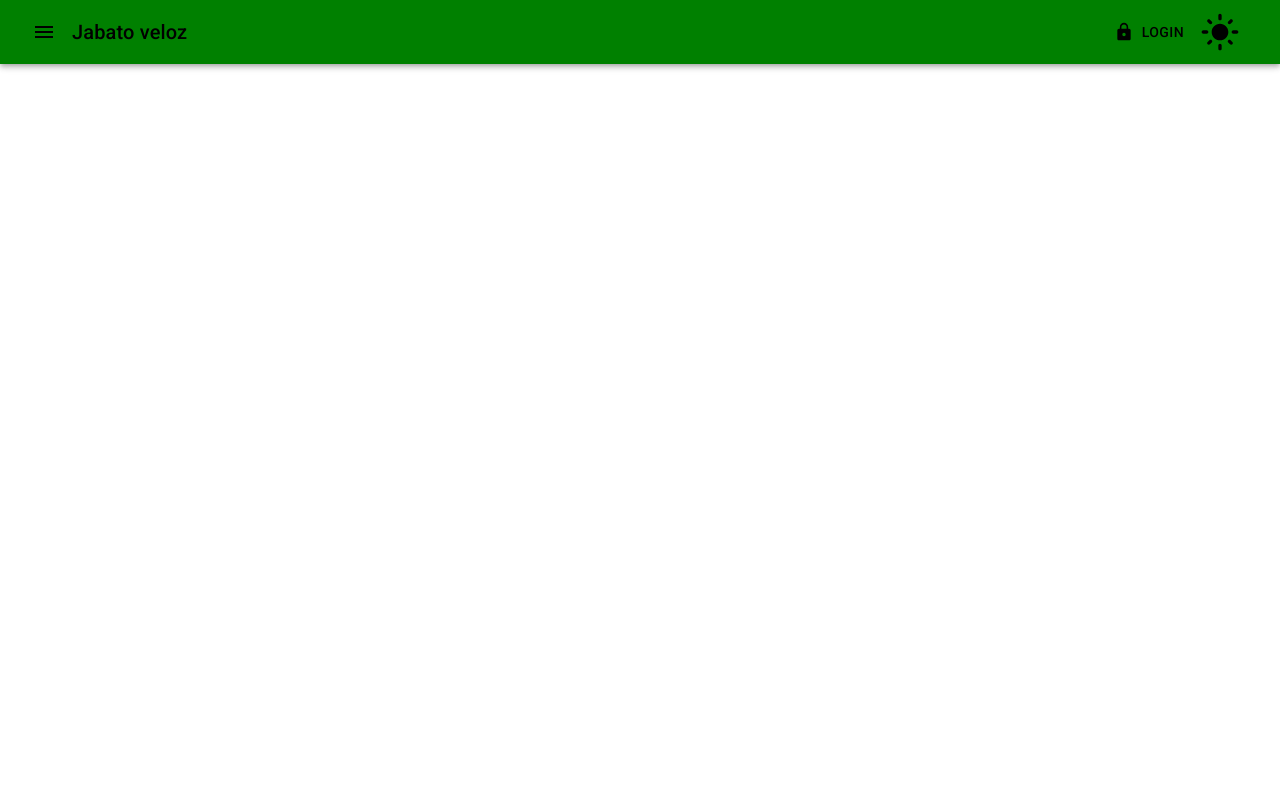
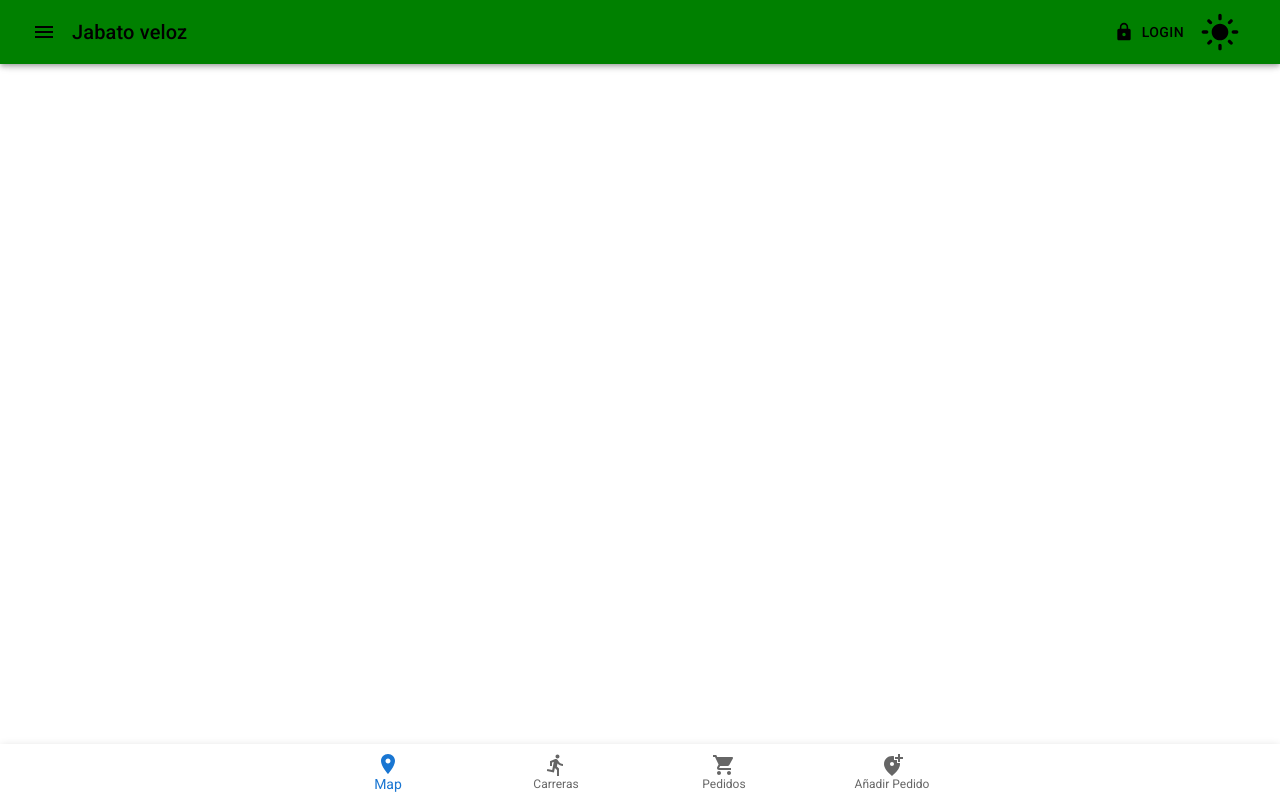
Before and after one commit to IHCantabraba/JabatoVeloz, a React (Vite) app in the folder client/: page / in a window 1280 px wide. Built offline with nearby package versions, Linux system fonts and the light colour scheme.

Commit message:
Navigation menu

```diff
--- a/client/src/App.jsx
+++ b/client/src/App.jsx
@@ -5,6 +5,7 @@ import Login from './components/Login/Login'
 import NavBar from './components/NavBar/NavBar'
 import Notis from './components/Notis/Notis'
 import { useValue } from './context/ContextProvider'
+import BottomNAv from './components/User/BottomNAv'
 
 function App() {
   const {
@@ -31,6 +32,7 @@ function App() {
       ></div>
       <Login />
       <NavBar />
+      <BottomNAv />
     </>
   )
 }
--- a/client/src/actions/user.js
+++ b/client/src/actions/user.js
@@ -71,6 +71,7 @@ export const UpdateProfile = async (currentUser, updatedFields, dispatch) => {
     data.append('img', file)
   }
   try {
+    /* TODO resuar fetchData function y tryCatch */
     const result = await fetch(
       `${baseUrl}/api/users/${currentUser.result.user._id}`,
       {
@@ -80,7 +81,7 @@ export const UpdateProfile = async (currentUser, updatedFields, dispatch) => {
       }
     )
     const response = await result.json()
-    console.log(`response is`, response)
+    /* TODO revisar */
     currentUser.result.user.img = response.result.img
     currentUser.result.user.nombre = response.result.nombre
     if (response.success) {
--- a/client/src/components/NavBar/NavBar.jsx
+++ b/client/src/components/NavBar/NavBar.jsx
@@ -24,9 +24,12 @@ const NavBar = () => {
   } = useValue()
 
   return (
+    <>
       <AppBar
         style={{
-        backgroundColor: `var(--ihc-toolbar-${light ? 'light' : 'dark'}-mode)`,
+          backgroundColor: `var(--ihc-toolbar-${
+            light ? 'light' : 'dark'
+          }-mode)`,
           justifyContent: 'space-between'
         }}
       >
@@ -98,6 +101,9 @@ const NavBar = () => {
           </Toolbar>
         </Container>
       </AppBar>
+      {/* añadir el toolbar para bajar el contenido y que no se esconda debajo del NavBar de la app */}
+      <Toolbar />
+    </>
   )
 }
 
--- a/client/src/components/Profile/Profile.jsx
+++ b/client/src/components/Profile/Profile.jsx
@@ -41,8 +41,6 @@ const Profile = () => {
     const name = nameRef.current.value
 
     UpdateProfile(currentUser, { name, file: profile.file }, dispatch)
-
-    console.log(response)
   }
 
   return (
--- /dev/null
+++ b/client/src/components/User/BottomNAv.jsx
@@ -0,0 +1,62 @@
+import React, { useEffect, useRef, useState } from 'react'
+import {
+  BottomNavigation,
+  BottomNavigationAction,
+  Box,
+  Paper
+} from '@mui/material'
+import { LocationOn } from '@mui/icons-material'
+import DirectionsRunIcon from '@mui/icons-material/DirectionsRun'
+import ShoppingCartIcon from '@mui/icons-material/ShoppingCart'
+import AddLocationAltIcon from '@mui/icons-material/AddLocationAlt'
+import ClusterMap from '../../pages/ClusterMap/ClusterMap'
+import Carreras from '../../pages/Carreras/Carreras'
+import Pedidos from '../../pages/Pedidos/Pedidos'
+import AddPedido from '../../pages/AddPedido/AddPedido'
+const BottomNAv = () => {
+  /* estado que controla el click de cada icono de los existentes en lña barra de navegador. */
+  const [value, setValue] = useState(0)
+
+  /* al cambiar entre páginas, hacer scroll al inicio  */
+  const ref = useRef()
+  useEffect(() => {
+    ref.current.ownerDocument.body.scrollTop = 0
+  }, [value])
+
+  return (
+    <Box ref={ref}>
+      {/* crear un switcher entre páginas en JSX */}
+      {
+        {
+          0: <ClusterMap />,
+          1: <Carreras />,
+          2: <Pedidos />,
+          3: <AddPedido />
+        }[value]
+      }
+      <Paper
+        elevation={3}
+        sx={{ position: 'fixed', bottom: 0, left: 0, right: 0, zIndex: 2 }}
+      >
+        <BottomNavigation
+          showLabels
+          value={value}
+          onChange={(e, newValue) => setValue(newValue)}
+        >
+          <BottomNavigationAction label='Map' icon={<LocationOn />} />
+          <BottomNavigationAction
+            label='Carreras'
+            icon={<DirectionsRunIcon />}
+          />
+          <BottomNavigationAction label='Pedidos' icon={<ShoppingCartIcon />} />
+          <BottomNavigationAction
+            label='Añadir Pedido'
+            icon={<AddLocationAltIcon />}
+          />
+        </BottomNavigation>
+      </Paper>
+    </Box>
+  )
+}
+
+export default BottomNAv
--- /dev/null
+++ b/client/src/pages/AddPedido/AddDate/AddDate.jsx
@@ -0,0 +1,7 @@
+import React from 'react'
+
+const AddDate = () => {
+  return <div>Date</div>
+}
+
+export default AddDate
--- /dev/null
+++ b/client/src/pages/AddPedido/AddDetails/AddDetails.jsx
@@ -0,0 +1,7 @@
+import React from 'react'
+
+const AddDetails = () => {
+  return <div>Details</div>
+}
+
+export default AddDetails
--- /dev/null
+++ b/client/src/pages/AddPedido/AddPedido.jsx
@@ -0,0 +1,86 @@
+import React, { useState } from 'react'
+import {
+  Button,
+  Container,
+  Stack,
+  Step,
+  StepButton,
+  Box,
+  Stepper
+} from '@mui/material'
+import AddDate from './AddDate/AddDate'
+import AddDetails from './AddDetails/AddDetails'
+
+const AddPedido = () => {
+  const [activeStep, setActiveStep] = useState(0)
+  const [step, setSteps] = useState([
+    { label: 'Date', completed: false },
+    { label: 'Details', completed: false }
+    // { label: 'Image', completed: true }
+  ])
+
+  /*  */
+  const handleNext = () => {
+    /* si el paso activo no es el último */
+    if (activeStep < step.length - 1) {
+      /* setear el indice al paso anterior mas 1 */
+      setActiveStep((activeStep) => activeStep + 1)
+    } else {
+      /* si es el último, buscar pasos sin finalizar */
+      const setIndex = findUnfinished()
+      /* setear el indice */
+      setActiveStep(setIndex)
+    }
+  }
+  /* comprobar si hay que deshabilitar boton */
+  const checkDisabled = () => {
+    /* comprobar si el paso activo no es el ultimo */
+    /* si no es el último, se para la ejecucion */
+    if (activeStep < step.length - 1) return false
+    /* buscar algun paso sin completar */
+    const index = findUnfinished()
+    /* si todos los pasos estan completados */
+    if (index !== -1) return false
+    /* todo terminado */
+    return true
+  }
+  /* buscar algun paso sin completar */
+  const findUnfinished = () => {
+    return step.findIndex((step) => !step.completed)
+  }
+  return (
+    <Container>
+      <Stepper
+        alternativeLabel
+        nonLinear
+        activeStep={activeStep}
+        sx={{ mb: 3 }}
+      >
+        {step.map((step, index) => (
+          <Step key={step.label} completed={step.completed}>
+            <StepButton onClick={() => setActiveStep(index)} />
+            {step.label}
+          </Step>
+        ))}
+      </Stepper>
+      <Box>{{ 0: <AddDate />, 1: <AddDetails /> }[activeStep]}</Box>
+      <Stack
+        direction='row'
+        sx={{ pt: 2, pb: 7, justifyContent: 'space-around' }}
+      >
+        <Button
+          color='inherit'
+          disabled={!activeStep}
+          onClick={() => setActiveStep((activeStep) => activeStep - 1)}
+        >
+          Back
+        </Button>
+        <Button disabled={checkDisabled()} onClick={handleNext}>
+          Next
+        </Button>
+      </Stack>
+    </Container>
+  )
+}
+
+export default AddPedido
--- /dev/null
+++ b/client/src/pages/Carreras/Carreras.jsx
@@ -0,0 +1,7 @@
+import React from 'react'
+
+const Carreras = () => {
+  return <div>Carreras</div>
+}
+
+export default Carreras
--- /dev/null
+++ b/client/src/pages/ClusterMap/ClusterMap.jsx
@@ -0,0 +1,7 @@
+import React from 'react'
+
+const ClusterMap = () => {
+  return <div>Cluster Map</div>
+}
+
+export default ClusterMap
--- /dev/null
+++ b/client/src/pages/Pedidos/Pedidos.jsx
@@ -0,0 +1,7 @@
+import React from 'react'
+
+const Pedidos = () => {
+  return <div>Pedidos</div>
+}
+
+export default Pedidos
```
Lines whose indentation alone changed are shown as unchanged.
